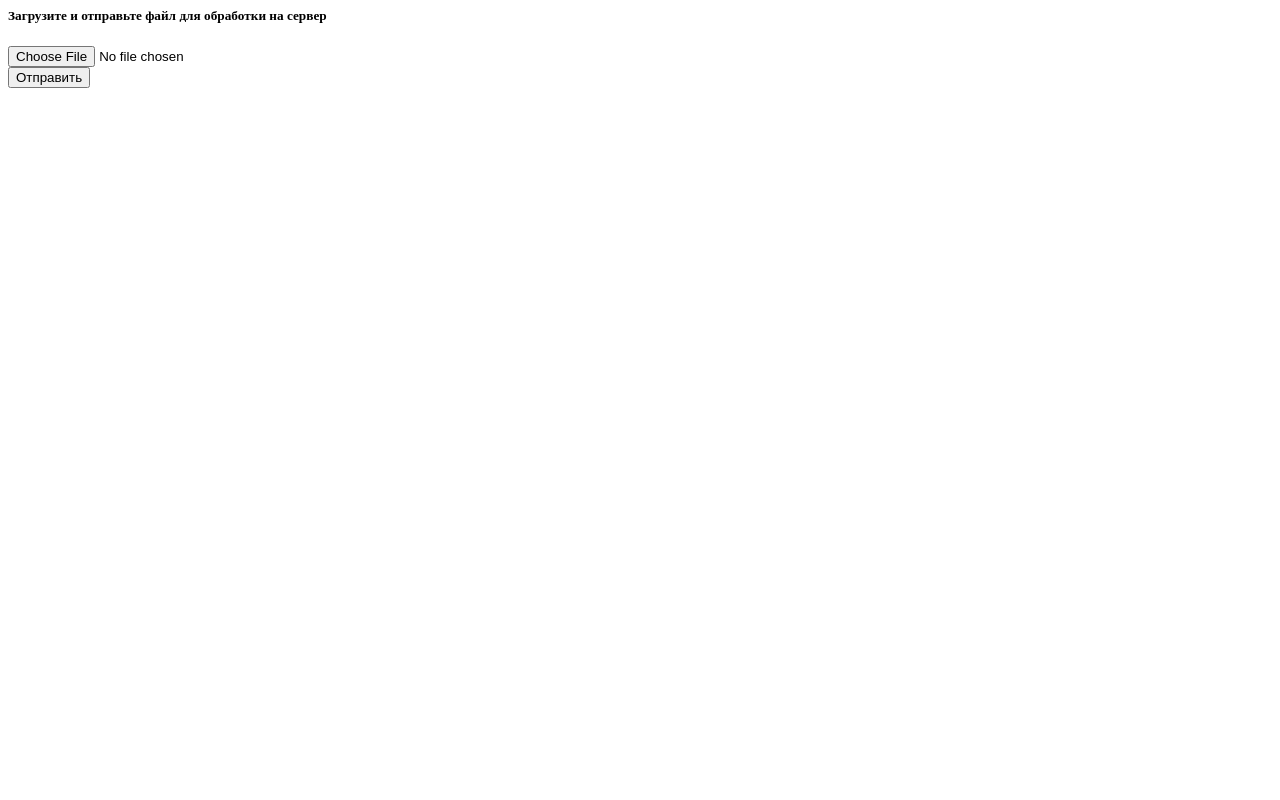
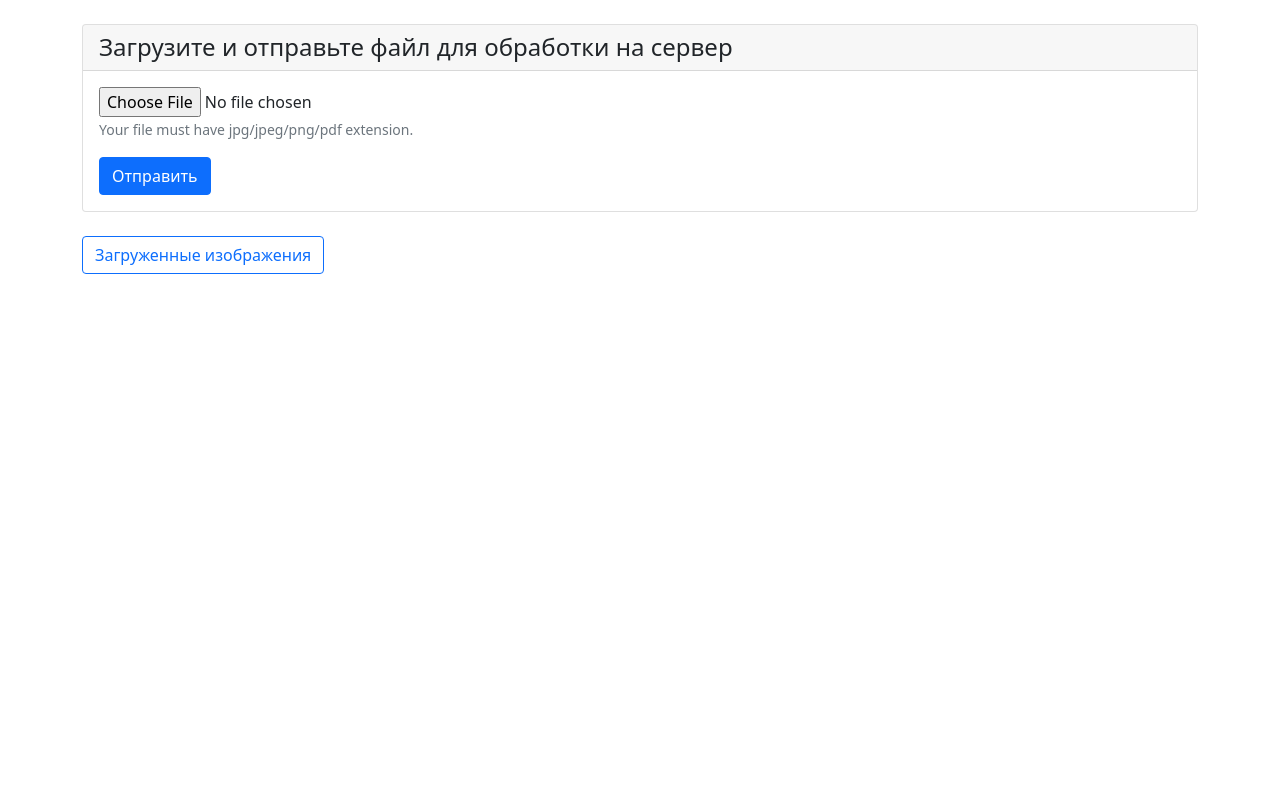
Before and after one commit to warlus-hackathon/frontend, a Flask app: page / in a window 1280 px wide. Run offline with Flask 2, Linux system fonts and the light colour scheme; some libraries are stand-ins or nearby versions.

Commit message:
feat: update templates

```diff
--- /dev/null
+++ b/frontend/templates/base.html
@@ -0,0 +1,34 @@
+<!doctype html>
+<html lang="ru" class="h-100">
+  <head>
+    <!-- Required meta tags -->
+    <meta charset="utf-8">
+    <meta name="viewport" content="width=device-width, initial-scale=1">
+
+    <!-- Bootstrap CSS -->
+    <link href="https://cdn.jsdelivr.net/npm/bootstrap@5.1.3/dist/css/bootstrap.min.css" rel="stylesheet" integrity="sha384-1BmE4kWBq78iYhFldvKuhfTAU6auU8tT94WrHftjDbrCEXSU1oBoqyl2QvZ6jIW3" crossorigin="anonymous">
+    <link rel="stylesheet" media="print" href="{{ url_for('static', filename='print.css') }}">
+    <title>Recognizer</title>
+  </head>
+  <body class="d-flex flex-column h-100">
+          <!-- Begin page content -->
+        <div class="container">
+            <br>
+            {% block content %}{% endblock %}
+        </div>
+
+
+    <!-- Optional JavaScript; choose one of the two! -->
+
+    <!-- Option 1: Bootstrap Bundle with Popper -->
+    <script src="https://cdn.jsdelivr.net/npm/bootstrap@5.1.3/dist/js/bootstrap.bundle.min.js" integrity="sha384-ka7Sk0Gln4gmtz2MlQnikT1wXgYsOg+OMhuP+IlRH9sENBO0LRn5q+8nbTov4+1p" crossorigin="anonymous"></script>
+
+    <!-- Option 2: Separate Popper and Bootstrap JS -->
+    <!--
+    <script src="https://cdn.jsdelivr.net/npm/@popperjs/core@2.10.2/dist/umd/popper.min.js" integrity="sha384-7+zCNj/IqJ95wo16oMtfsKbZ9ccEh31eOz1HGyDuCQ6wgnyJNSYdrPa03rtR1zdB" crossorigin="anonymous"></script>
+    <script src="https://cdn.jsdelivr.net/npm/bootstrap@5.1.3/dist/js/bootstrap.min.js" integrity="sha384-QJHtvGhmr9XOIpI6YVutG+2QOK9T+ZnN4kzFN1RtK3zEFEIsxhlmWl5/YESvpZ13" crossorigin="anonymous"></script>
+    -->
+
+
+  </body>
+</html>
--- a/frontend/templates/index.html
+++ b/frontend/templates/index.html
@@ -1,22 +1,25 @@
-<html>
-    <head>
-        <title>Hello!</title>
-    </head>
-    <body>
+{% extends 'base.html' %}
+
+{% block content %}
 
         <div class="card">
-            <h5 class="card-header">Загрузите и отправьте файл для обработки на сервер</h5>
+            <h4 class="card-header">Загрузите и отправьте файл для обработки на сервер</h4>
             <div class="card-body">
                 {{ form.hidden_tag() }}
                 <form action="{{ url_for('index.index') }}" enctype="multipart/form-data" method="post">
                     <div class="form-group">
                         {{ form.file }}
                     </div>
-                    <button type="submit" class="btn btn-success">Отправить</button>
+                        <small id="passwordHelpBlock" class="form-text text-muted">
+                            Your file must have jpg/jpeg/png/pdf extension.
+                        </small>
+                    <p></p>
+                    <button type="submit" class="btn btn-primary">Отправить</button>
                 </form>
             </div>
         </div>
-
-
-</body>
-</html>
+        <br>
+        <a href="{{ url_for('images.images') }}">
+            <button type="submit" class="btn btn-outline-primary">Загруженные изображения</button>
+        </a>
+{% endblock %}
```
